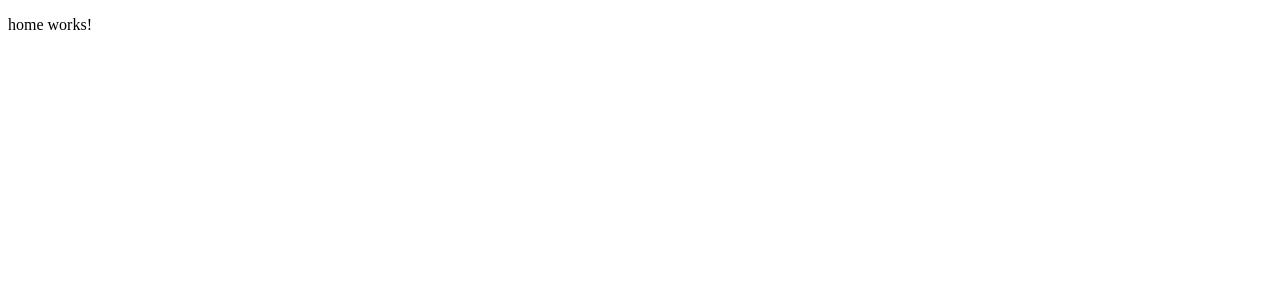
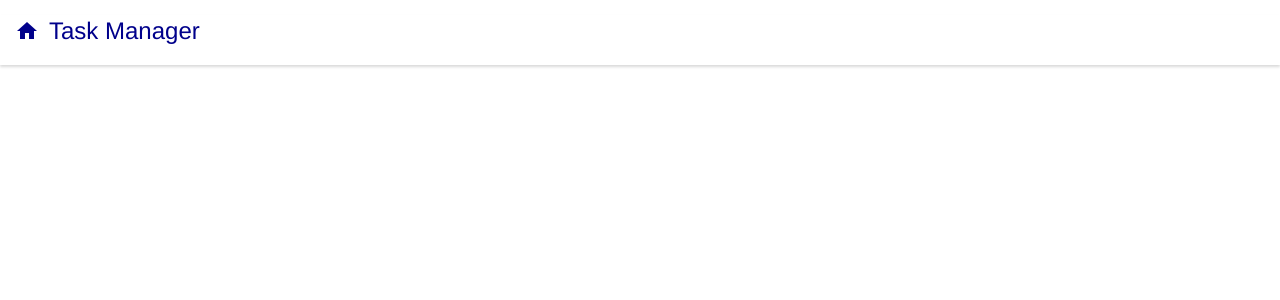
Before and after one commit to NaveendraKularatne/task-manager, an Angular app: page /home in a window 1280 px wide. Shown: the top 300 px of the page. Built offline with nearby package versions, Linux system fonts and the light colour scheme.

Commit message:
Create home header

```diff
--- a/angular.json
+++ b/angular.json
@@ -28,6 +28,7 @@
               "src/assets"
             ],
             "styles": [
+              "./node_modules/@angular/material/prebuilt-themes/indigo-pink.css",
               "src/styles.scss"
             ],
             "scripts": []
@@ -96,6 +97,7 @@
               "src/assets"
             ],
             "styles": [
+              "./node_modules/@angular/material/prebuilt-themes/indigo-pink.css",
               "src/styles.scss"
             ],
             "scripts": []
--- a/package.json
+++ b/package.json
@@ -11,10 +11,12 @@
   "private": true,
   "dependencies": {
     "@angular/animations": "^14.2.0",
+    "@angular/cdk": "^13.0.0",
     "@angular/common": "^14.2.0",
     "@angular/compiler": "^14.2.0",
     "@angular/core": "^14.2.0",
     "@angular/forms": "^14.2.0",
+    "@angular/material": "^13.0.0",
     "@angular/platform-browser": "^14.2.0",
     "@angular/platform-browser-dynamic": "^14.2.0",
     "@angular/router": "^14.2.0",
--- a/src/app/app.module.ts
+++ b/src/app/app.module.ts
@@ -4,6 +4,8 @@ import { BrowserModule } from '@angular/platform-browser';
 import { AppRoutingModule } from './app-routing.module';
 import { AppComponent } from './app.component';
 import { HomeComponent } from './system/home/home.component';
+import {MaterialModule} from "./material/material.module";
+import { BrowserAnimationsModule } from '@angular/platform-browser/animations';
 
 @NgModule({
   declarations: [
@@ -12,7 +14,9 @@ import { HomeComponent } from './system/home/home.component';
   ],
   imports: [
     BrowserModule,
-    AppRoutingModule
+    AppRoutingModule,
+    MaterialModule,
+    BrowserAnimationsModule
   ],
   providers: [],
   bootstrap: [AppComponent]
--- /dev/null
+++ b/src/app/material/material.module.ts
@@ -0,0 +1,18 @@
+import { NgModule } from '@angular/core';
+import { CommonModule } from '@angular/common';
+import {MatIconModule} from "@angular/material/icon";
+
+const materialModules = [
+  MatIconModule
+]
+
+@NgModule({
+  declarations: [],
+  imports: [
+    CommonModule
+  ],
+  exports: [
+    materialModules
+  ]
+})
+export class MaterialModule { }
--- a/src/app/system/home/home.component.html
+++ b/src/app/system/home/home.component.html
@@ -1 +1,4 @@
-<p>home works!</p>
+<div class="header">
+  <mat-icon class="header-icon inline-elements">home</mat-icon>
+  <h1 class="header-class inline-elements">Task Manager</h1>
+</div>
--- a/src/app/system/home/home.component.scss
+++ b/src/app/system/home/home.component.scss
@@ -0,0 +1,22 @@
+.header {
+  height: 50px;
+  box-shadow: rgba(0, 0, 0, 0.15) 0px 1.95px 2.6px;
+  margin: 15px 0 10px;
+}
+
+.header-icon {
+  color: darkblue;
+  padding: 0 10px 0 15px;
+}
+
+.inline-elements {
+  display: inline-block;
+  vertical-align: middle;
+}
+
+.header-class {
+  color: darkblue;
+  font-family: Helvetica Neue, Roboto, Arial, Droid Sans, sans-serif;
+  font-weight: 500;
+  margin-bottom: 0;
+}
--- a/src/index.html
+++ b/src/index.html
@@ -6,8 +6,11 @@
   <base href="/">
   <meta name="viewport" content="width=device-width, initial-scale=1">
   <link rel="icon" type="image/x-icon" href="favicon.ico">
+  <link rel="preconnect" href="https://fonts.gstatic.com">
+  <link href="https://fonts.googleapis.com/css2?family=Roboto:wght@300;400;500&display=swap" rel="stylesheet">
+  <link href="https://fonts.googleapis.com/icon?family=Material+Icons" rel="stylesheet">
 </head>
-<body>
+<body class="mat-typography">
   <app-root></app-root>
 </body>
 </html>
--- a/src/styles.scss
+++ b/src/styles.scss
@@ -1 +1,4 @@
 /* You can add global styles to this file, and also import other style files */
+
+html, body { height: 100%; }
+body { margin: 0; font-family: Roboto, "Helvetica Neue", sans-serif; }
```
Also changed, not shown: 1 other file (tests, documents, lock files or other folders).
